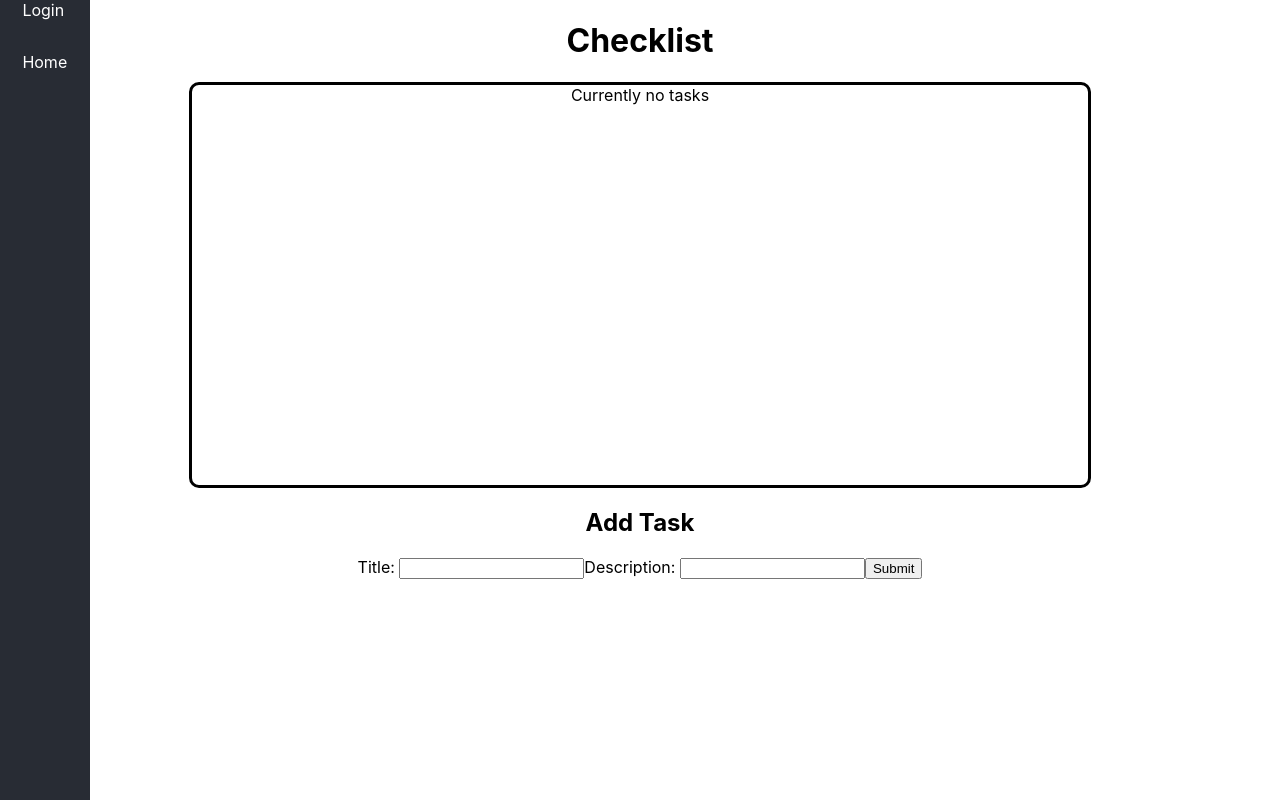
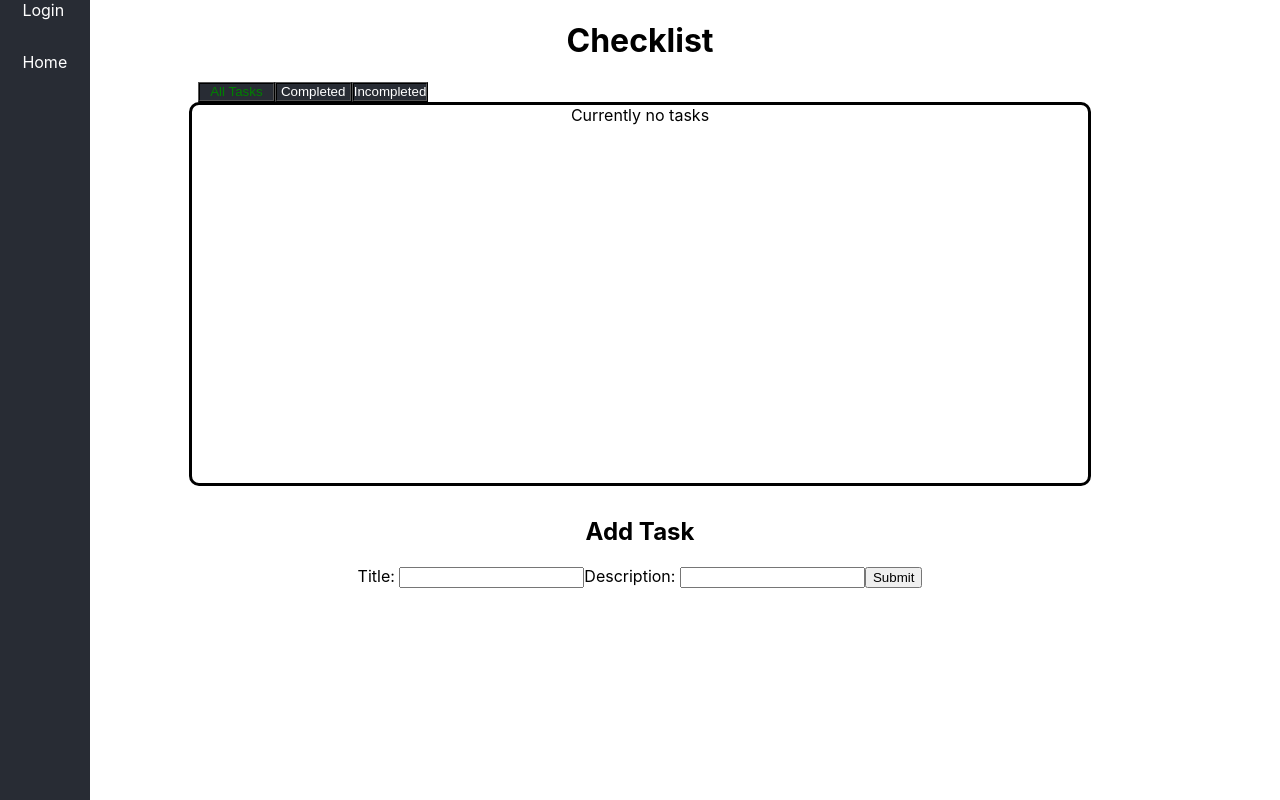
Before and after one commit to JesusMunoz01/TaskPlanner, a React (Create React App) app in the folder client/: page / in a window 1280 px wide. Built offline with nearby package versions, Linux system fonts and the light colour scheme.

Commit message:
set up basic buttons for filtering (non-functional)

```diff
--- a/client/src/App.css
+++ b/client/src/App.css
@@ -113,6 +113,26 @@
     align-items: center;
     flex-direction: column;
     height: fit-content;
+    height: 100%;
+    width: 100%;
+  }
+
+  .filterClass{
+    display: flex;
+    align-items: flex-start;
+    width: 98%;
+  }
+
+  .filterClass button{
+    display:flex;
+    width: 6svw;
+    height: 2.5svh;
+    align-items: center;
+    justify-content: center;
+    text-align: center;
+    background-color: #282c34;
+    color: white;
+    border-style: ridge;
   }
 
   .loginPage{
--- a/client/src/pages/home.js
+++ b/client/src/pages/home.js
@@ -7,6 +7,7 @@ export const Home = (data) => {
     const [title, setTitle] = useState("");
     const [desc, setDesc] = useState("");
     const [cookies, ] = useCookies(["access_token"]);
+    const [filterOptn, setFiler] = useState(1)
 
     async function sendTask(e){
         e.preventDefault();
@@ -82,9 +83,36 @@ export const Home = (data) => {
         }
     }
 
+    function filterTask(action){
+        const selected = document.getElementById(`${action}`)
+        switch(action){
+            case "filter1":
+                selected.style.color = "green"
+                document.getElementById("filter2").style.color = "white"
+                document.getElementById("filter3").style.color = "white"
+                break;
+            case "filter2":
+                selected.style.color = "green"
+                document.getElementById("filter1").style.color = "white"
+                document.getElementById("filter3").style.color = "white"
+                break;
+            case "filter3":
+                selected.style.color = "green"
+                document.getElementById("filter1").style.color = "white"
+                document.getElementById("filter2").style.color = "white"
+                break;
+        }
+
+    }
+
     return <div>
         <div className="intro">
         <h1>Checklist</h1>
+            <span className="filterClass">
+                <button id="filter1" style={{color: "green" }} onClick={(e) => filterTask(e.target.id)}>All Tasks</button>
+                <button id="filter2" onClick={(e) => filterTask(e.target.id)}>Completed</button>
+                <button id="filter3" onClick={(e) => filterTask(e.target.id)}>Incompleted</button>
+            </span>
             <div className="tasks">
                 {isUserLogged ?
                     tasks ?
```
